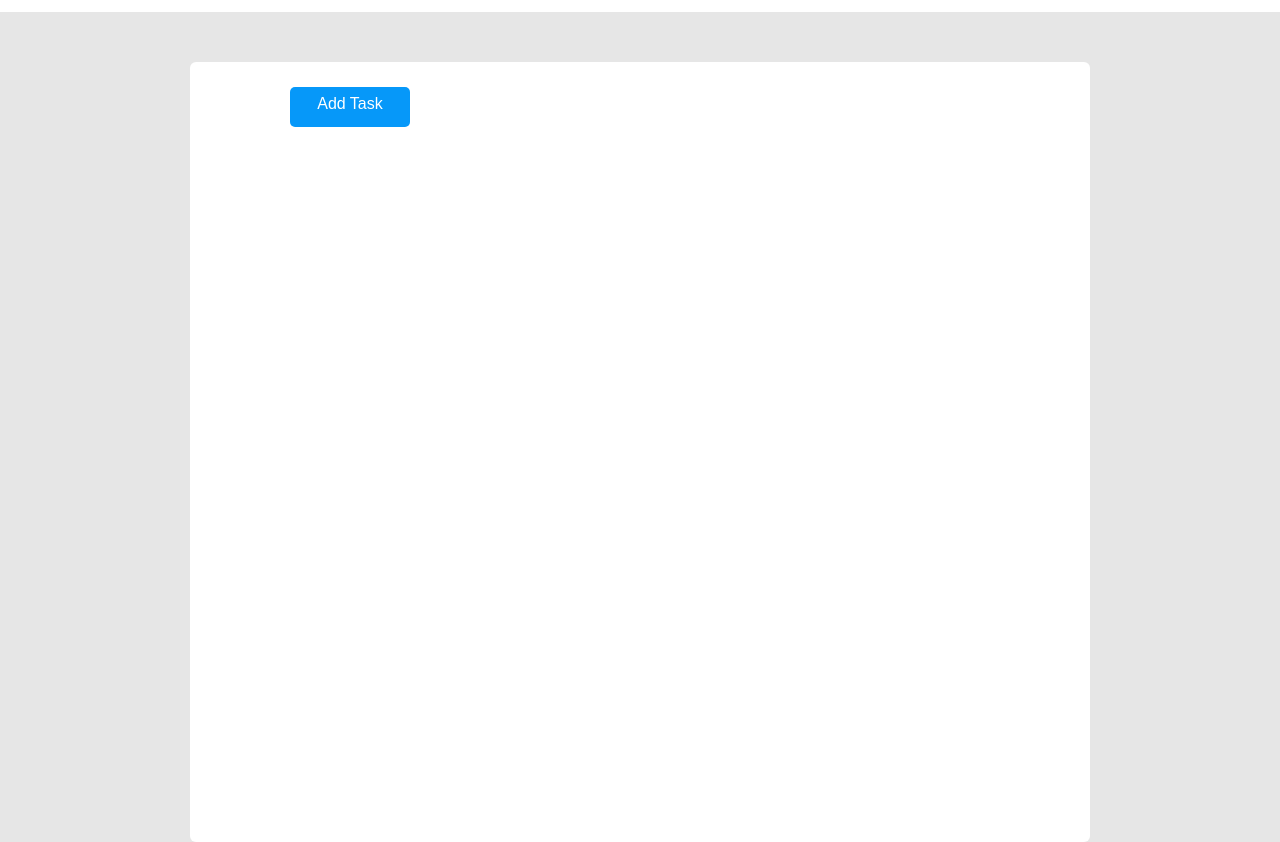
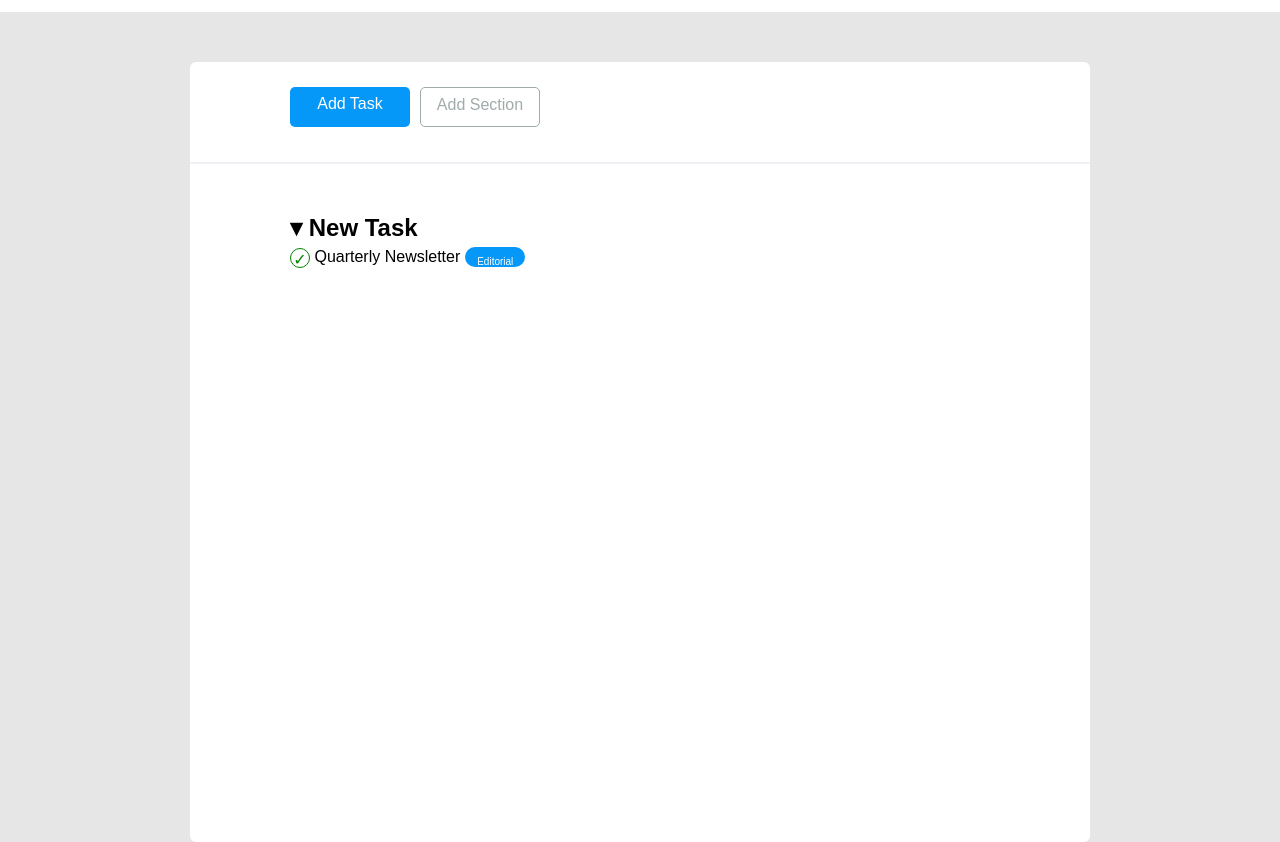
Before and after one commit to MirkoGriffo/html-css-toboolist, a plain HTML site: page index.html in a window 1280 px wide. Shown: the part 68-910 px from the top of the page. Drawn offline with Linux system fonts and the light colour scheme.

Commit message:
Add label

```diff
--- a/css/main.css
+++ b/css/main.css
@@ -10,7 +10,6 @@ body {
   font-family: sans-serif;
 }
 
-
 /* Header */
 
 header {
@@ -19,9 +18,7 @@ header {
   padding: 15px;
 
   font-size: large;
-
 }
-
 
 .logo {
   vertical-align: middle;
@@ -41,16 +38,11 @@ header {
   height: 40px;
   width: 120px;
   color: white;
-    margin:25px 50px 75px 100px;
+  margin: 25px 50px 75px 100px;
   position: fixed;
   text-align: center;
   padding: 8px;
   border-radius: 5px;
-
-
-
-
-
 }
 
 #add_section {
@@ -66,26 +58,18 @@ header {
   border-color: #a0abab;
   border-style: solid;
   border-width: 0.1px;
-
-
-
-
 }
 
 .new_task {
-    margin: 100px 50px 75px 100px;
+  margin: 50px 50px 75px 100px;
   position: fixed;
-
 }
 
 /* List content */
 
 .list-item {
-
   list-style: none;
   line-height: 30px;
-
-
 }
 .icon {
   display: inline-block;
@@ -97,5 +81,31 @@ header {
   text-align: center;
   vertical-align: middle;
   line-height: 22px;
+}
 
+/* Linea orrizzontale */
+
+#riga {
+  padding-top: 100px;
 }
+hr {
+  border: 0.5px solid #f0f0f4;
+}
+
+/* Etichette */
+
+.editorial {
+
+    background-color: #0698f9;
+  height: 20px;
+  width: 60px;
+  color: white;
+  margin-left: 5px;
+  margin-top: 5px;
+
+  position: fixed;
+  text-align: center;
+ border-radius: 10px;
+  display: inline;
+font-size: x-small;
+}
--- a/index.html
+++ b/index.html
@@ -1,5 +1,6 @@
 <!DOCTYPE html>
 <html lang="en">
+
 <head>
     <meta charset="UTF-8">
     <meta http-equiv="X-UA-Compatible" content="IE=edge">
@@ -7,22 +8,44 @@
     <title>Toboolist</title>
     <link rel="stylesheet" href="css/main.css">
 </head>
+
 <body>
     <!-- HEADER-->
     <header>
 
-        <h1> <img class="logo" src="logo.png"  alt="logo"> Toboolist</h1>
+        <h1> <img class="logo" src="logo.png" alt="logo"> Toboolist</h1>
     </header>
-<!-- MAIN -->
+    <!-- MAIN -->
 
     <main class="container">
 
-    <div id="add_task">
-        <p>Add Task</p>
-    </div>
+        <div id="add_task">
+            <p>Add Task</p>
+        </div>
 
+        <div id="add_section">
+            <p>Add Section</p>
 
+        </div>
+        <div id="riga">
+            <hr>
+        </div>
 
-</main>
+        <div class="new_task">
+            <h2>&#9662 New Task</h2>
+            <ul>
+                <li class="list-item">
+                    <span class="icon">&check;</span>
+                    Quarterly Newsletter
+                    <div class="editorial">
+                        <p>Editorial</p>
+                    </div>
+                </li>
+            </ul>
+
+        </div>
+
+    </main>
 </body>
+
 </html>
```
Lines whose indentation alone changed are shown as unchanged.
